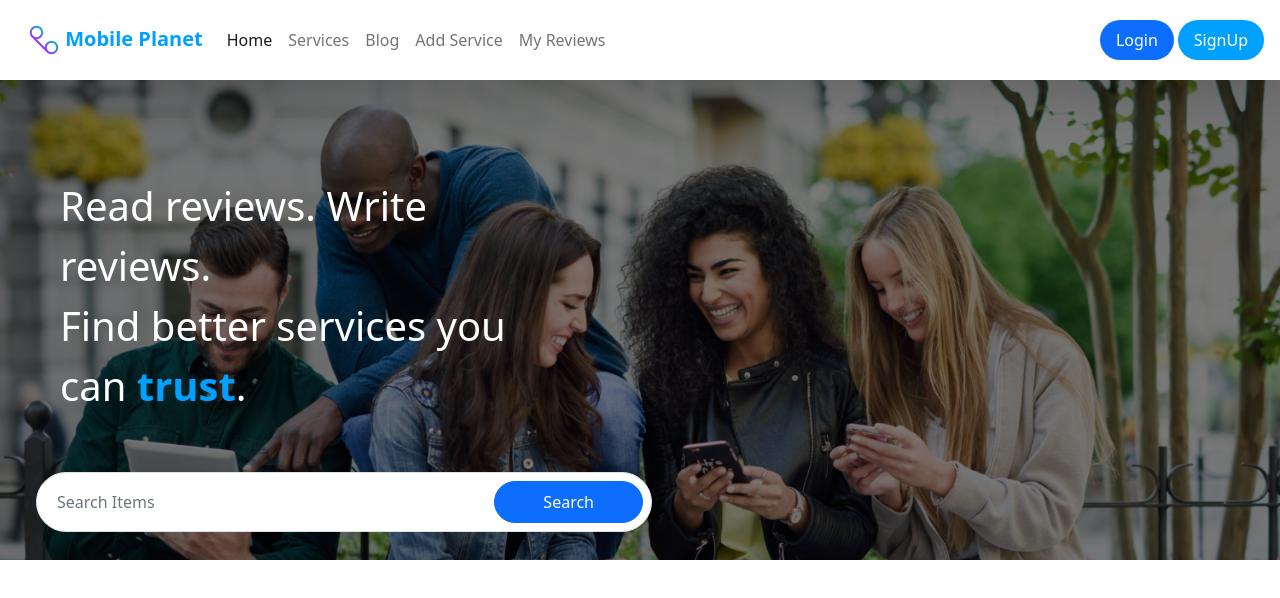
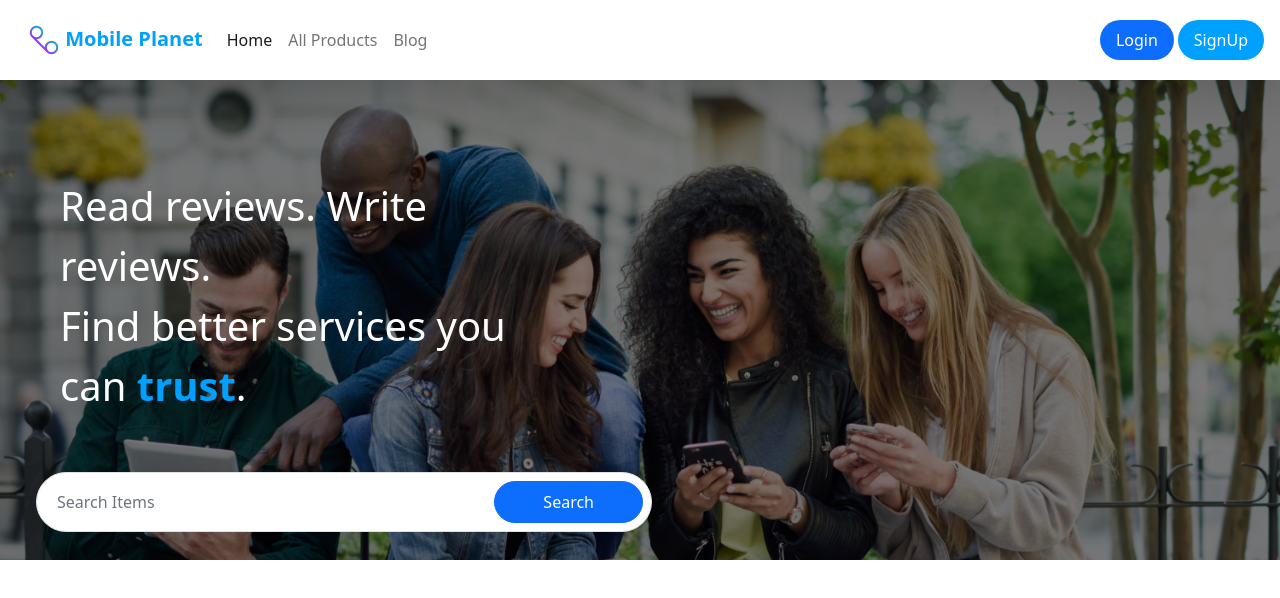
Before and after one commit to prantoc/mobile-planet-client-side, a React (Create React App) app in the folder mobile-planet/: page / in a window 1280 px wide. Shown: the top 598 px of the page. Built offline with nearby package versions, Linux system fonts and the light colour scheme.

Commit message:
animate css include  and navbar item fixed

```diff
--- a/mobile-planet/src/Pages/Shared/NavBar/NavBar.js
+++ b/mobile-planet/src/Pages/Shared/NavBar/NavBar.js
@@ -21,16 +21,10 @@ const NavBar = () => {
                                 <Nav.Link>Home</Nav.Link>
                             </LinkContainer>
                             <LinkContainer to="services">
-                                <Nav.Link>Services</Nav.Link>
+                                <Nav.Link>All Products</Nav.Link>
                             </LinkContainer>
                             <LinkContainer to="blog">
                                 <Nav.Link>Blog</Nav.Link>
-                            </LinkContainer>
-                            <LinkContainer to="add-service">
-                                <Nav.Link>Add Service</Nav.Link>
-                            </LinkContainer>
-                            <LinkContainer to="my-reviews">
-                                <Nav.Link>My Reviews</Nav.Link>
                             </LinkContainer>
                         </Nav>
                     </Navbar.Collapse>
--- a/mobile-planet/src/index.js
+++ b/mobile-planet/src/index.js
@@ -4,6 +4,7 @@ import './index.css';
 import App from './App';
 import reportWebVitals from './reportWebVitals';
 import 'bootstrap/dist/css/bootstrap.min.css';
+import 'animate.css';
 const root = ReactDOM.createRoot(document.getElementById('root'));
 root.render(
   <React.StrictMode>
```
